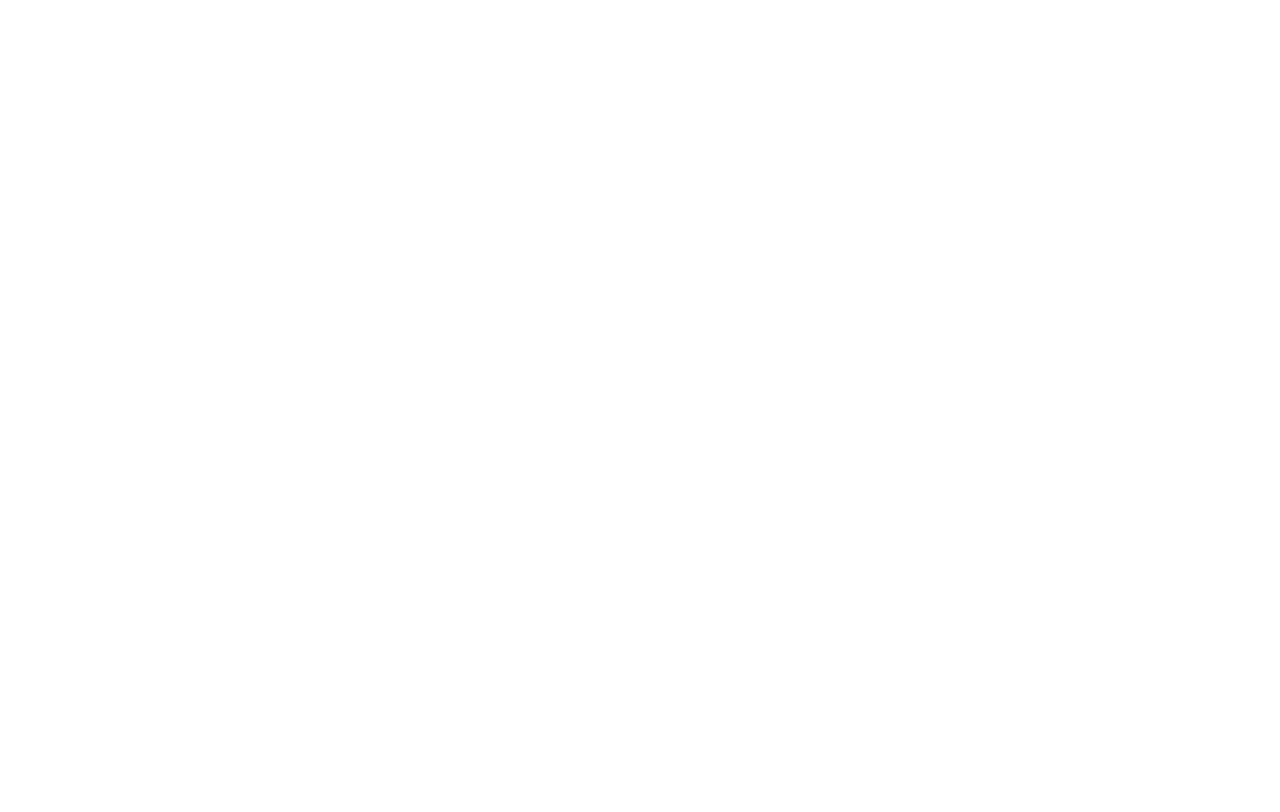
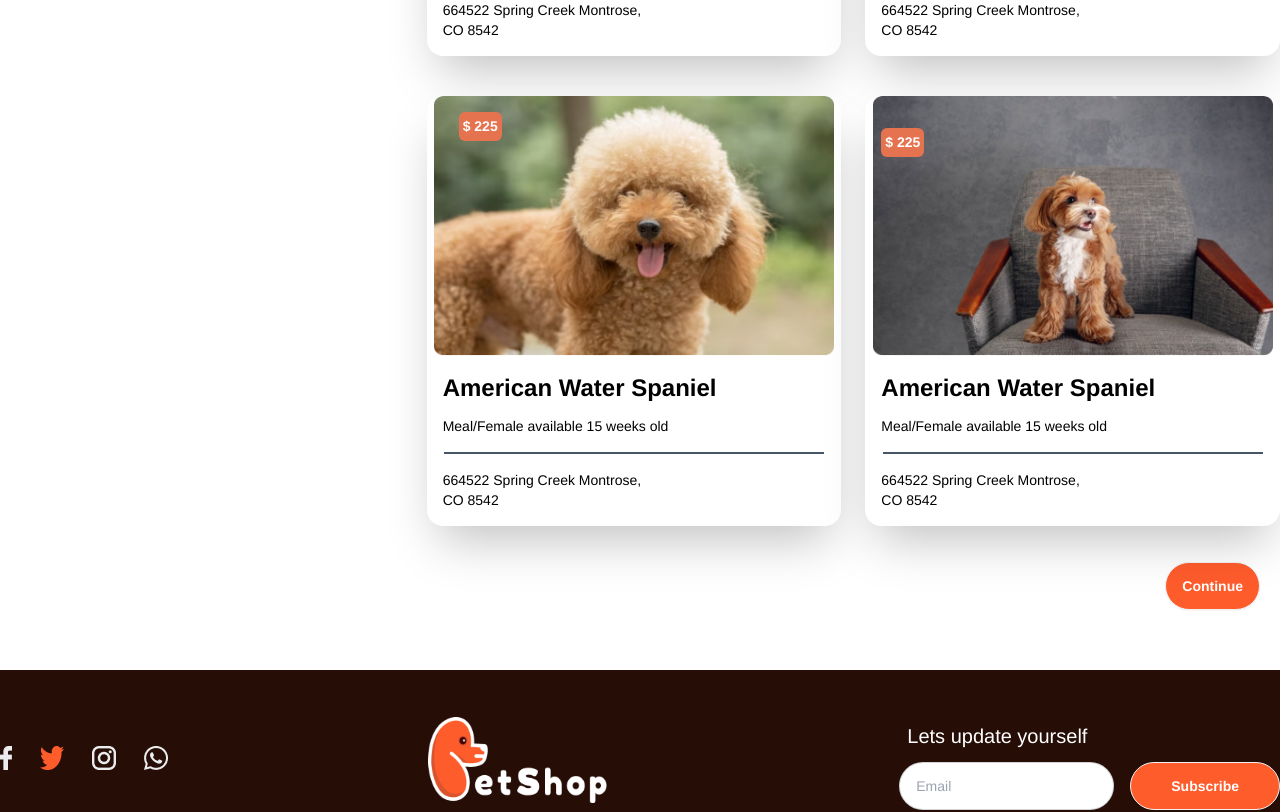
Before and after one commit to Jewel-190237/per-shop, a React (Vite) app: page /ServicePuppyDashboard in a window 1280 px wide. Shown: the part 1505-2317 px from the top of the page. Before the commit the page ends 800 px from the top, so only its background shows below. Built offline with nearby package versions, Linux system fonts and the light colour scheme.

Commit message:
file uploaded

```diff
--- a/src/Components/DashboardPuppys/AddPyppy.jsx
+++ b/src/Components/DashboardPuppys/AddPyppy.jsx
@@ -180,8 +180,8 @@
                         </Upload>
                         {previewImage && (
                             <Image
-                            width={500}
-                            className='!h-[30px] !w-[30px]'
+                                width={500}
+                                className='!h-[30px] !w-[30px]'
                                 // wrapperStyle={{
                                 //     display: 'none',
                                 // }}
@@ -214,6 +214,8 @@
                     <div></div>
                     <a href="/ServicePuppyDashboard"><button className='btn bg-[#FF5C2C] text-white rounded-3xl'>Continue</button>                    </a>
                 </div>
+
+
             </div>
         </section>
     );
--- /dev/null
+++ b/src/Components/DashboardPuppys/Overview1.jsx
@@ -0,0 +1,11 @@
+import React from 'react';
+
+const Overview1 = () => {
+    return (
+        <div>
+
+        </div>
+    );
+};
+
+export default Overview1;
--- a/src/Components/DashboardPuppys/PuppyService.jsx
+++ b/src/Components/DashboardPuppys/PuppyService.jsx
@@ -1,10 +1,18 @@
 import React from 'react';
+import FindPuppy1 from './FindPuppy1';
 
 const PuppyService = () => {
     return (
         <div>
+            <FindPuppy1></FindPuppy1>
+            <div>
+                <div className='max-w-[1320px] mx-auto flex justify-between p-5 mb-10'>
+                    <div></div>
+                    <a href="/"><button className='btn bg-[#FF5C2C] text-white rounded-3xl'>Continue</button>                    </a>
+                </div>
+            </div>
+        </div>
 
-        </div>
     );
 };
 
```
